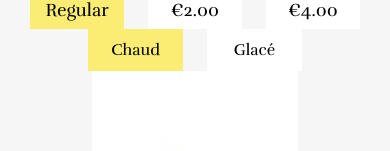
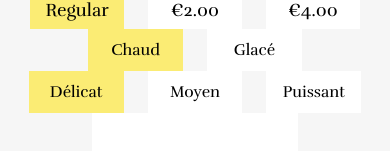
Before and after one commit to Morgane-Compa/house-of-tea, a React (Create React App) app: page /product-details in a window 390 px wide. Shown: the part 813-964 px from the top of the page. Built offline with nearby package versions, Linux system fonts and the light colour scheme.

Commit message:
feat/IntensityChoiceList

```diff
--- /dev/null
+++ b/src/components/IntensityChoiceList/IntensityChoiceList.module.scss
@@ -0,0 +1,38 @@
+.container {
+    display: flex;
+    justify-content: center;
+    gap: 1.5rem;
+  }
+
+  .yellow {
+    background-color: var(--yellow);
+    width: 20.125rem;
+    height: 8.25rem;
+    font-family: var(--font-text);
+    font-size: 3.125rem;
+    font-weight: 100;
+    display: flex;
+    justify-content: center;
+    align-items: center;
+  }
+
+  .white {
+    background-color: var(--white);
+    width: 20.125rem;
+    height: 8.25rem;
+    font-family: var(--font-text);
+    font-size: 3.125rem;
+    font-weight: 100;
+    display: flex;
+    justify-content: center;
+    align-items: center;
+  }
+
+  @media screen and (max-width: 900px) {
+    .yellow,
+    .white {
+      width: 5.93rem;
+      height: 2.625rem;
+      font-size: 1rem;
+    }
+  }
--- /dev/null
+++ b/src/components/IntensityChoiceList/IntensityChoiceList.tsx
@@ -0,0 +1,47 @@
+import { useState } from "react";
+import style from './IntensityChoiceList.module.scss'
+
+const IntensityChoiceList = () => {
+
+    const [isSoft, setIsSoft] = useState(true);
+    const [isRegular, setIsRegular] = useState(false);
+    const [isStrong, setIsStrong] = useState(false);
+
+    function handleOnClick(event: React.MouseEvent<HTMLButtonElement>) {
+    event.preventDefault();
+    const intensity: HTMLButtonElement = event.currentTarget;
+
+    if(intensity.id === "soft") {
+      setIsSoft(true)
+      setIsRegular(false)
+      setIsStrong(false)
+    }
+    if(intensity.id === "regular") {
+      setIsSoft(false)
+      setIsRegular(true)
+      setIsStrong(false)
+    }
+    if(intensity.id === "strong") {
+      setIsSoft(false)
+      setIsRegular(false)
+      setIsStrong(true)
+    }
+    console.log(intensity.id);
+    }
+
+      return (
+        <div className={style.container}>
+          <button className={isSoft ? style.yellow : style.white} id="soft" onClick={handleOnClick}>
+          <p>Délicat</p>
+          </button>
+          <button className={isRegular ? style.yellow : style.white}  id="regular" onClick={handleOnClick}>
+          <p>Moyen</p>
+          </button>
+          <button className={isStrong ? style.yellow : style.white}  id="strong" onClick={handleOnClick}>
+          <p>Puissant</p>
+          </button>
+        </div>
+      )
+}
+
+export default IntensityChoiceList;
--- a/src/pages/ProductDetailsPage/ProductDetailsPage.tsx
+++ b/src/pages/ProductDetailsPage/ProductDetailsPage.tsx
@@ -2,6 +2,7 @@ import SizeChoiceList from "components/SizeChoiceList/SizeChoiceList";
 import style from "./ProductDetailsPage.module.scss";
 import ExtraCard from "components/ExtraCard/ExtraCard";
 import TemperatureChoiceList from "components/TemperatureChoiceList/TemperatureChoiceList";
+import IntensityChoiceList from "components/IntensityChoiceList/IntensityChoiceList";
 
 const ProductDetailsPage = () => {
 
@@ -10,6 +11,7 @@ const ProductDetailsPage = () => {
     <SizeChoiceList />
     {/* Créer un map sur le mock extras */}
     <TemperatureChoiceList />
+    <IntensityChoiceList />
     <div className={style.extraContainer}>
     <ExtraCard name={"sugar"} image={"/assets/products/extras/citron.svg"} price={0}/>
     <ExtraCard name={"vanille"} image={"/assets/products/extras/baton-vanille.svg"} price={2}/>
```
